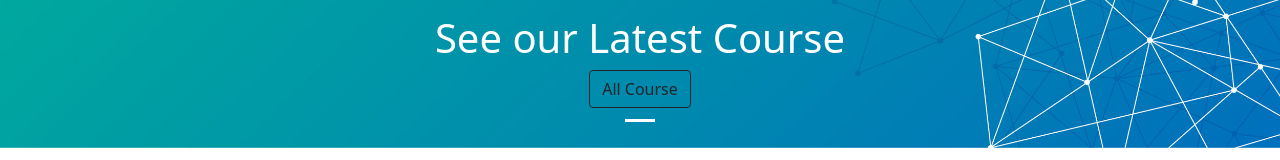
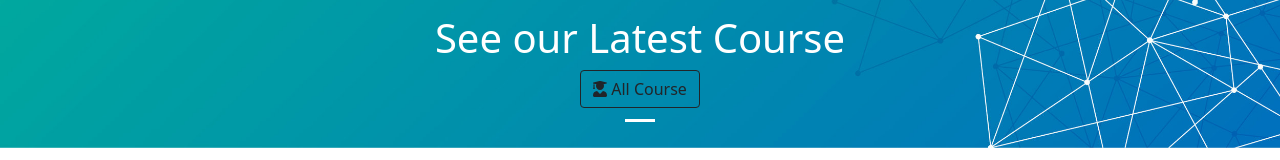
Before and after one commit to immehadi7/educational-wesbite, a React (Create React App) app: page / in a window 1280 px wide. Shown: the part 416-576 px from the top of the page. Built offline with nearby package versions, Linux system fonts and the light colour scheme; no server answers.

Commit message:
Fa added

```diff
--- a/package.json
+++ b/package.json
@@ -3,6 +3,9 @@
   "version": "0.1.0",
   "private": true,
   "dependencies": {
+    "@fortawesome/fontawesome-svg-core": "^1.2.36",
+    "@fortawesome/free-solid-svg-icons": "^5.15.4",
+    "@fortawesome/react-fontawesome": "^0.1.15",
     "@testing-library/jest-dom": "^5.14.1",
     "@testing-library/react": "^11.2.7",
     "@testing-library/user-event": "^12.8.3",
--- a/src/AllComponent/Allservice/AllService.js
+++ b/src/AllComponent/Allservice/AllService.js
@@ -1,10 +1,13 @@
 import React from 'react';
 import { Card, Col , Button} from 'react-bootstrap';
 import './allservice.css';
+import { FontAwesomeIcon } from '@fortawesome/react-fontawesome';
+import { faShoppingCart } from '@fortawesome/free-solid-svg-icons';
 
 const AllService = (props) => {
     let {title, price , description , image} = props.services
-        console.log(props.services)
+        console.log(props.services);
+        const element = <FontAwesomeIcon icon={faShoppingCart} />
     return (
         <div className='all-servicesStyle' >
 
@@ -18,7 +21,7 @@ const AllService = (props) => {
            {description.slice(0,200)}
           </Card.Text>
         </Card.Body>
-        <Card.Footer> <Button variant="outline-primary">Purchase now</Button> </Card.Footer>
+        <Card.Footer> <Button variant="outline-primary"> {element} Purchase now</Button> </Card.Footer>
       </Card>
     </Col>
 
--- a/src/AllComponent/Package/Package.js
+++ b/src/AllComponent/Package/Package.js
@@ -1,10 +1,14 @@
 import React from 'react';
 import { Card, Col , Button } from 'react-bootstrap';
 import './package.css';
+import { FontAwesomeIcon } from '@fortawesome/react-fontawesome';
+import { faShoppingCart } from '@fortawesome/free-solid-svg-icons';
 
 const Package = (props) => {
-    let {id, title , description , price , image} = props.homeCourse
+    let {title , description , price , image} = props.homeCourse
         console.log(props.homeCourse)
+
+        const element = <FontAwesomeIcon icon={faShoppingCart} />
 
     return (
         <div className='cardStyle'>
@@ -19,7 +23,7 @@ const Package = (props) => {
        {description.slice(0,200)}
       </Card.Text>
     </Card.Body>
-    <Button variant="primary">Purchase now</Button>{' '}
+    <Button variant="primary"> {element} Purchase now</Button>{' '}
   </Card>
 
 
--- a/src/Banner/Banner.js
+++ b/src/Banner/Banner.js
@@ -2,9 +2,12 @@
 import React from 'react';
 import { Carousel , Button } from 'react-bootstrap';
 import { Link, NavLink } from 'react-router-dom';
-import image1 from '.././allImage/faculty+banners-03.jpg'
+import image1 from '.././allImage/faculty+banners-03.jpg';
+import { FontAwesomeIcon } from '@fortawesome/react-fontawesome';
+import { faUserGraduate } from '@fortawesome/free-solid-svg-icons';
 
 const Banner = () => {
+  const course = <FontAwesomeIcon icon={faUserGraduate} />
 
     return (
         <>
@@ -19,7 +22,7 @@ const Banner = () => {
      <div  >
     <Carousel.Caption>
         <h1>See our Latest Course</h1>
-        <NavLink to='/services'>   <Button variant="outline-dark">All Course</Button>{' '} </NavLink>
+        <NavLink to='/services'>   <Button variant="outline-dark"> {course} All Course</Button>{' '} </NavLink>
 
 
    </Carousel.Caption>
```
Also changed, not shown: 1 other file (tests, documents, lock files or other folders).
